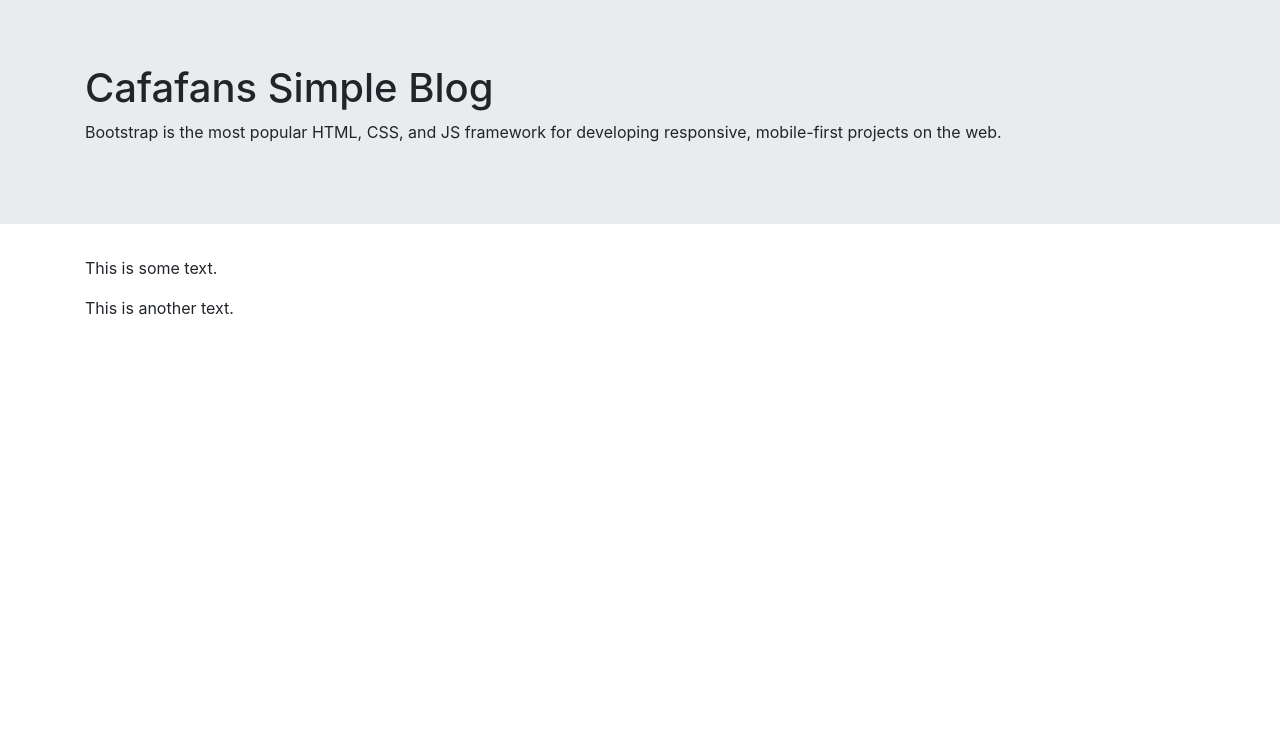
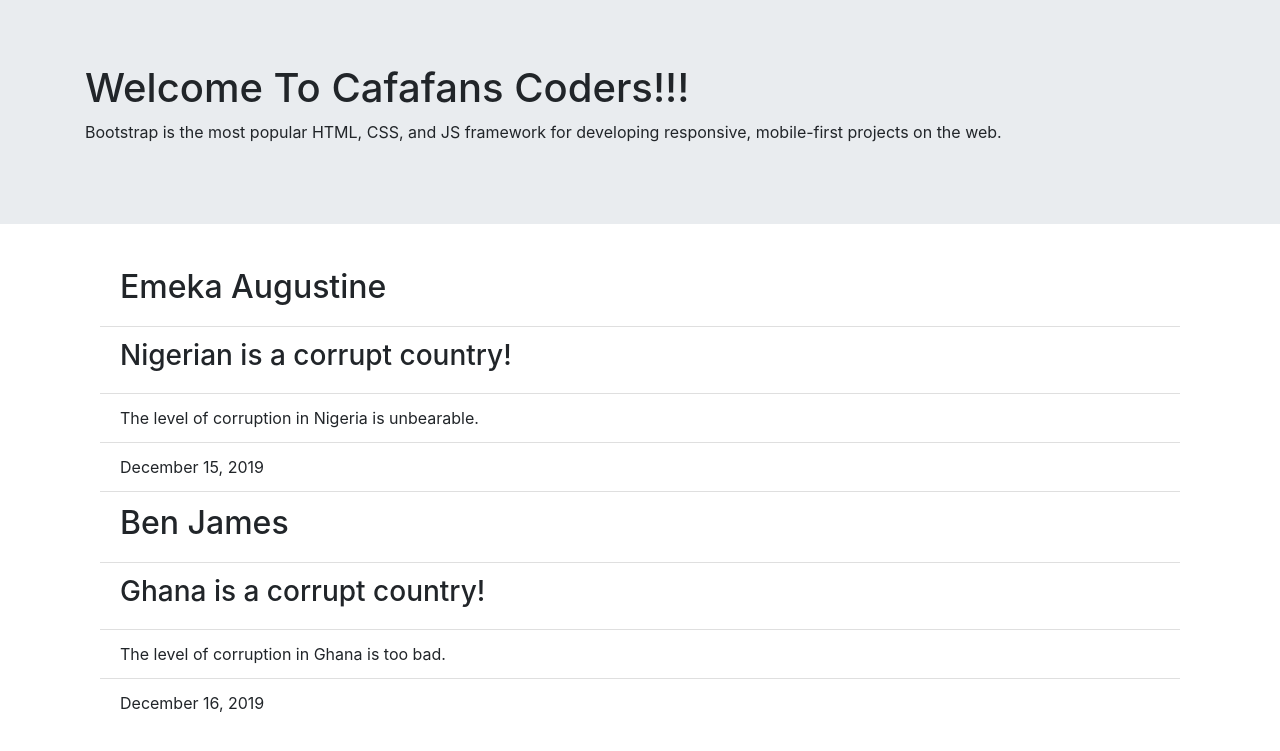
Before and after one commit to ElectronicMoney/CafafansBlogRestApi, a Flask app: page / in a window 1280 px wide. Shown: the top 751 px of the page. Run offline with Flask 2, Linux system fonts and the light colour scheme; some libraries are stand-ins or nearby versions.

Commit message:
Add jinja2 templating engine

```diff
--- a/app.py
+++ b/app.py
@@ -3,9 +3,32 @@ import os
 
 app = Flask(__name__)
 
+# Home Page
 @app.route('/')
 def home():
-    return render_template('home.html')
+    posts = [
+                {
+                'id': 1,
+                'author': 'Emeka Augustine',
+                'title': 'Nigerian is a corrupt country!',
+                'body': 'The level of corruption in Nigeria is unbearable.',
+                'date_posted': 'December 15, 2019'
+            },
+            {
+                'id': 2,
+                'author': 'Ben James',
+                'title': 'Ghana is a corrupt country!',
+                'body': 'The level of corruption in Ghana is too bad.',
+                'date_posted': 'December 16, 2019'
+            }
+    ]
+
+    return render_template('home.html', posts=posts)
+
+# About Us
+@app.route('/about')
+def about():
+    return render_template('about.html')
 
 
 if __name__ == '__main__':
--- /dev/null
+++ b/templates/base.html
@@ -0,0 +1,30 @@
+<!DOCTYPE html>
+<html lang="en">
+<head>
+  <title>
+    Dajngo Blog - {% if title %} {{title}} {% else %} No Title {% endif %}
+  </title>
+  <meta charset="utf-8">
+  <meta name="viewport" content="width=device-width, initial-scale=1">
+  <link rel="stylesheet" href="https://maxcdn.bootstrapcdn.com/bootstrap/4.4.1/css/bootstrap.min.css">
+  <script src="https://ajax.googleapis.com/ajax/libs/jquery/3.4.1/jquery.min.js"></script>
+  <script src="https://cdnjs.cloudflare.com/ajax/libs/popper.js/1.16.0/umd/popper.min.js"></script>
+  <script src="https://maxcdn.bootstrapcdn.com/bootstrap/4.4.1/js/bootstrap.min.js"></script>
+</head>
+<body>
+
+<div class="jumbotron jumbotron-fluid">
+  <div class="container">
+    <h1>Welcome To Cafafans Coders!!!</h1>
+    <p>Bootstrap is the most popular HTML, CSS, and JS framework for developing responsive, mobile-first projects on the web.</p>
+  </div>
+</div>
+
+<div class="container">
+    {% block content %}
+
+    {% endblock %}
+</div>
+
+</body>
+</html>
--- a/templates/home.html
+++ b/templates/home.html
@@ -1,27 +1,15 @@
-<!DOCTYPE html>
-<html lang="en">
-<head>
-  <title>Bootstrap Example</title>
-  <meta charset="utf-8">
-  <meta name="viewport" content="width=device-width, initial-scale=1">
-  <link rel="stylesheet" href="https://maxcdn.bootstrapcdn.com/bootstrap/4.4.1/css/bootstrap.min.css">
-  <script src="https://ajax.googleapis.com/ajax/libs/jquery/3.4.1/jquery.min.js"></script>
-  <script src="https://cdnjs.cloudflare.com/ajax/libs/popper.js/1.16.0/umd/popper.min.js"></script>
-  <script src="https://maxcdn.bootstrapcdn.com/bootstrap/4.4.1/js/bootstrap.min.js"></script>
-</head>
-<body>
+{% extends 'base.html' %}
 
-<div class="jumbotron jumbotron-fluid">
+{% block content %}
+
   <div class="container">
-    <h1>Cafafans Simple Blog</h1>
-    <p>Bootstrap is the most popular HTML, CSS, and JS framework for developing responsive, mobile-first projects on the web.</p>
+    <ul class="list-group list-group-flush">
+      {% for post in posts %}
+          <li class="list-group-item"><h2>{{post.author}}</h2> </li>
+          <li class="list-group-item"><h3>{{post.title}} </h3> </li>
+          <li class="list-group-item">{{post.body}}</li>
+          <li class="list-group-item">{{post.date_posted}}</li>
+      {% endfor %}
+    </ul>
   </div>
-</div>
-
-<div class="container">
-  <p>This is some text.</p>
-  <p>This is another text.</p>
-</div>
-
-</body>
-</html>
+{% endblock content %}
```
Also changed, not shown: templates/about.html (added, +27 -0 lines).
